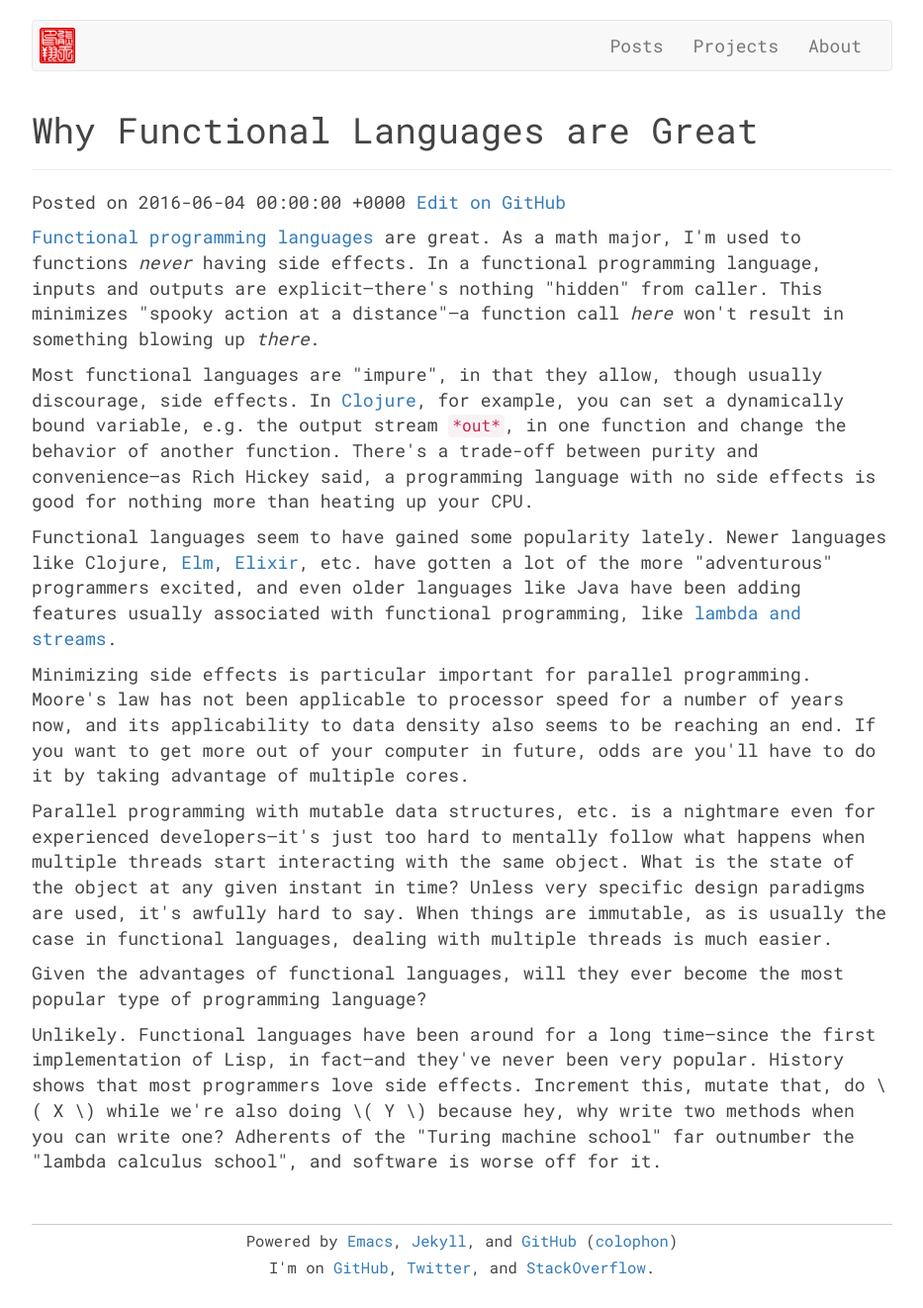
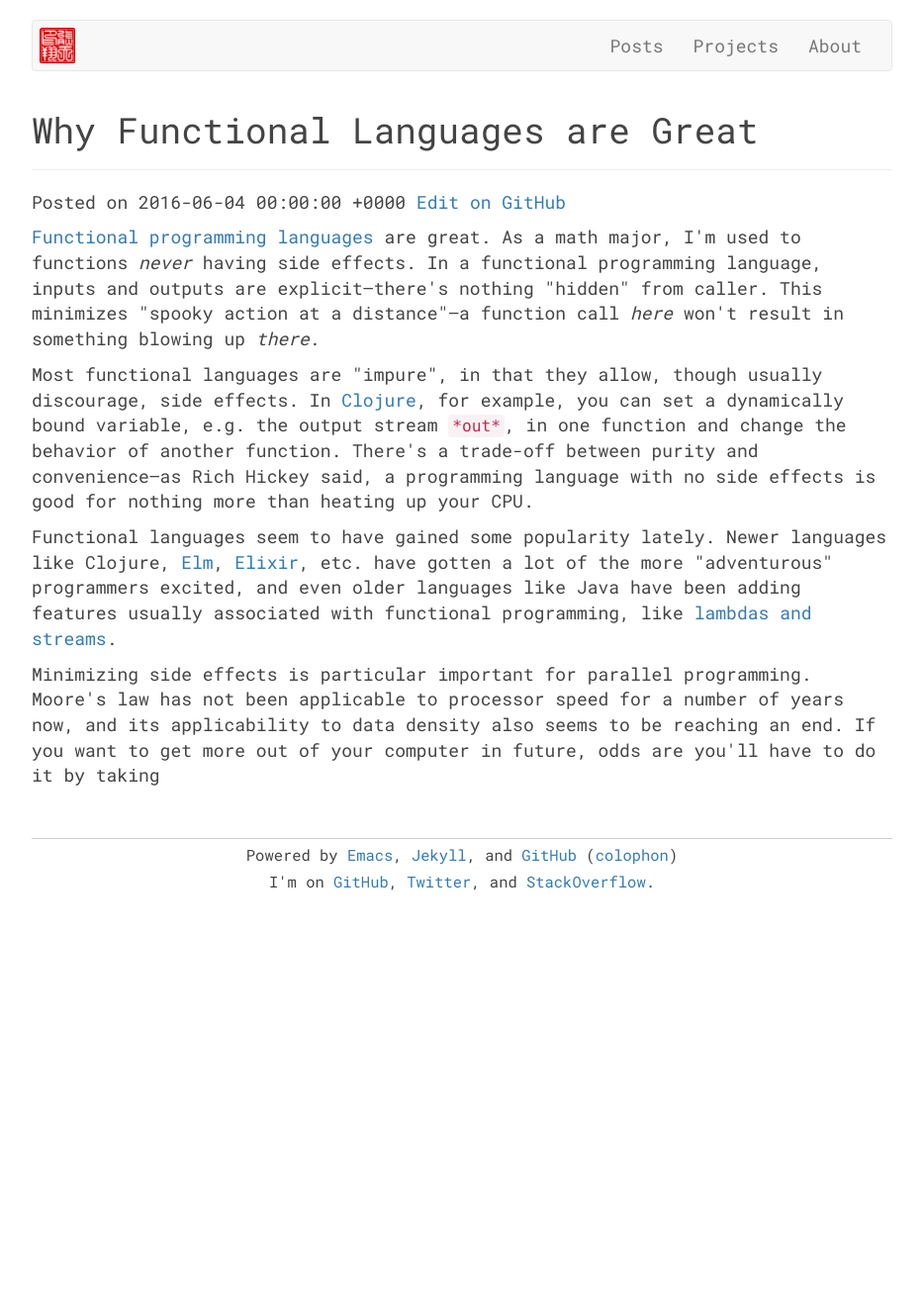
Before and after one commit to xiongtx/xiongtx.github.io, a Jekyll site: the page built from _posts/2016-06-04-why-functional-languages-are-great.html, in a window 1280 px wide. Shown: the whole page at 99% size, without its empty margins (173-1106 px from the left). Built offline with Jekyll 4.4.1, drawn with Linux system fonts in a browser that asks for light colours; nearby versions of some CDN libraries; after the commit the page ends 932 px from its top, so only the background shows below that.

Commit message:
Fix typo

```diff
--- a/_org/_posts/2016-06-04-why-functional-languages-are-great.org
+++ b/_org/_posts/2016-06-04-why-functional-languages-are-great.org
@@ -12,7 +12,7 @@
 
 Most functional languages are "impure", in that they allow, though usually discourage, side effects. In [[https://clojure.org/][Clojure]], for example, you can set a dynamically bound variable, e.g. the output stream ~*out*~, in one function and change the behavior of another function. There's a trade-off between purity and convenience--as Rich Hickey said, a programming language with no side effects is good for nothing more than heating up your CPU.
 
-Functional languages seem to have gained some popularity lately. Newer languages like Clojure, [[http://elm-lang.org/][Elm]], [[http://elixir-lang.org/][Elixir]], etc. have gotten a lot of the more "adventurous" programmers excited, and even older languages like Java have been adding features usually associated with functional programming, like [[http://www.drdobbs.com/jvm/lambdas-and-streams-in-java-8-libraries/240166818][lambda and streams]].
+Functional languages seem to have gained some popularity lately. Newer languages like Clojure, [[http://elm-lang.org/][Elm]], [[http://elixir-lang.org/][Elixir]], etc. have gotten a lot of the more "adventurous" programmers excited, and even older languages like Java have been adding features usually associated with functional programming, like [[http://www.drdobbs.com/jvm/lambdas-and-streams-in-java-8-libraries/240166818][lambdas and streams]].
 
 Minimizing side effects is particular important for parallel programming. Moore's law has not been applicable to processor speed for a number of years now, and its applicability to data density also seems to be reaching an end. If you want to get more out of your computer in future, odds are you'll have to do it by taking advantage of multiple cores.
 
--- a/_posts/2016-06-04-why-functional-languages-are-great.html
+++ b/_posts/2016-06-04-why-functional-languages-are-great.html
@@ -13,21 +13,8 @@
 </p>
 
 <p>
-Functional languages seem to have gained some popularity lately. Newer languages like Clojure, <a href="http://elm-lang.org/">Elm</a>, <a href="http://elixir-lang.org/">Elixir</a>, etc. have gotten a lot of the more "adventurous" programmers excited, and even older languages like Java have been adding features usually associated with functional programming, like <a href="http://www.drdobbs.com/jvm/lambdas-and-streams-in-java-8-libraries/240166818">lambda and streams</a>.
+Functional languages seem to have gained some popularity lately. Newer languages like Clojure, <a href="http://elm-lang.org/">Elm</a>, <a href="http://elixir-lang.org/">Elixir</a>, etc. have gotten a lot of the more "adventurous" programmers excited, and even older languages like Java have been adding features usually associated with functional programming, like <a href="http://www.drdobbs.com/jvm/lambdas-and-streams-in-java-8-libraries/240166818">lambdas and streams</a>.
 </p>
 
 <p>
-Minimizing side effects is particular important for parallel programming. Moore's law has not been applicable to processor speed for a number of years now, and its applicability to data density also seems to be reaching an end. If you want to get more out of your computer in future, odds are you'll have to do it by taking advantage of multiple cores.
-</p>
-
-<p>
-Parallel programming with mutable data structures, etc. is a nightmare even for experienced developers&#x2013;it's just too hard to mentally follow what happens when multiple threads start interacting with the same object. What is the state of the object at any given instant in time? Unless very specific design paradigms are used, it's awfully hard to say. When things are immutable, as is usually the case in functional languages, dealing with multiple threads is much easier.
-</p>
-
-<p>
-Given the advantages of functional languages, will they ever become the most popular type of programming language?
-</p>
-
-<p>
-Unlikely. Functional languages have been around for a long time&#x2013;since the first implementation of Lisp, in fact&#x2013;and they've never been very popular. History shows that most programmers love side effects. Increment this, mutate that, do \( X \) while we're also doing \( Y \) because hey, why write two methods when you can write one? Adherents of the "Turing machine school" far outnumber the "lambda calculus school", and software is worse off for it.
-</p>
+Minimizing side effects is particular important for parallel programming. Moore's law has not been applicable to processor speed for a number of years now, and its applicability to data density also seems to be reaching an end. If you want to get more out of your computer in future, odds are you'll have to do it by taking</p>
```
